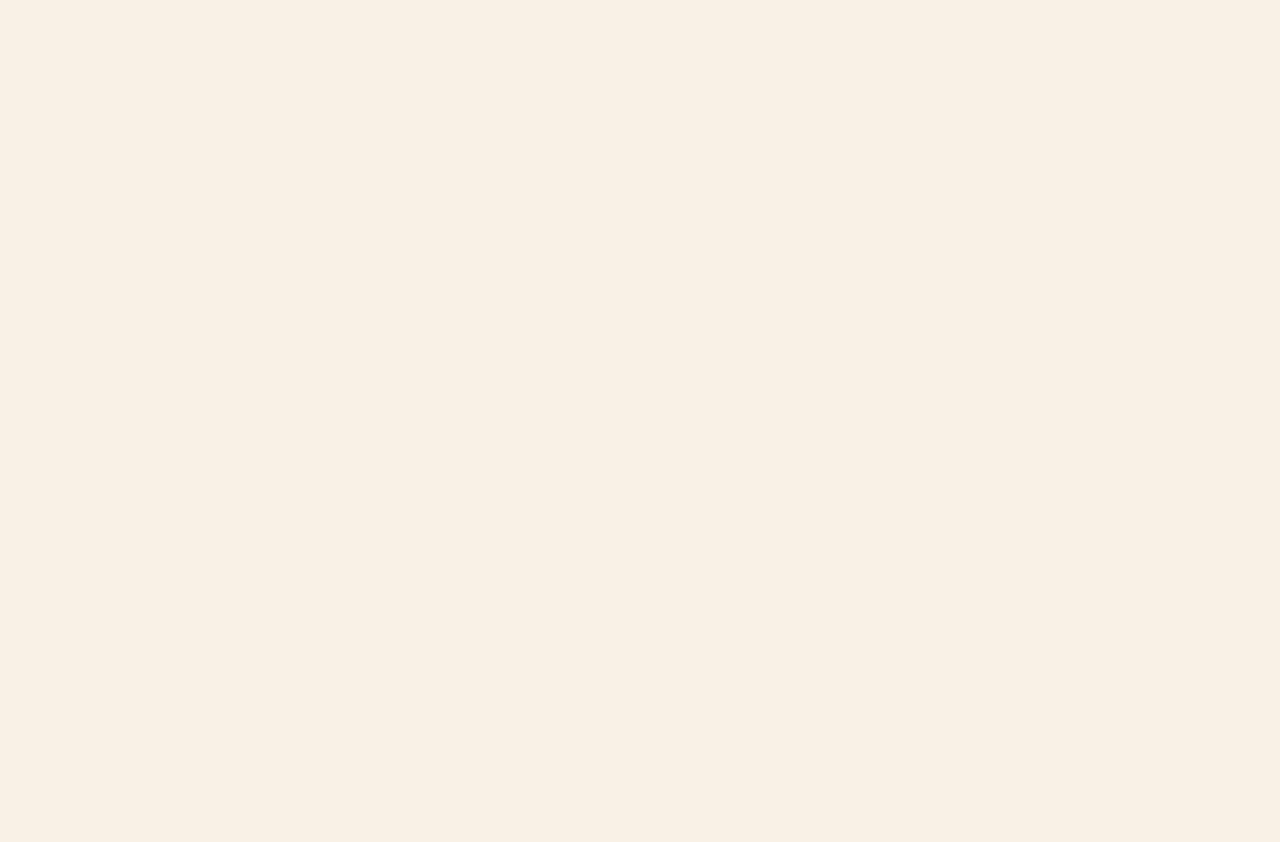
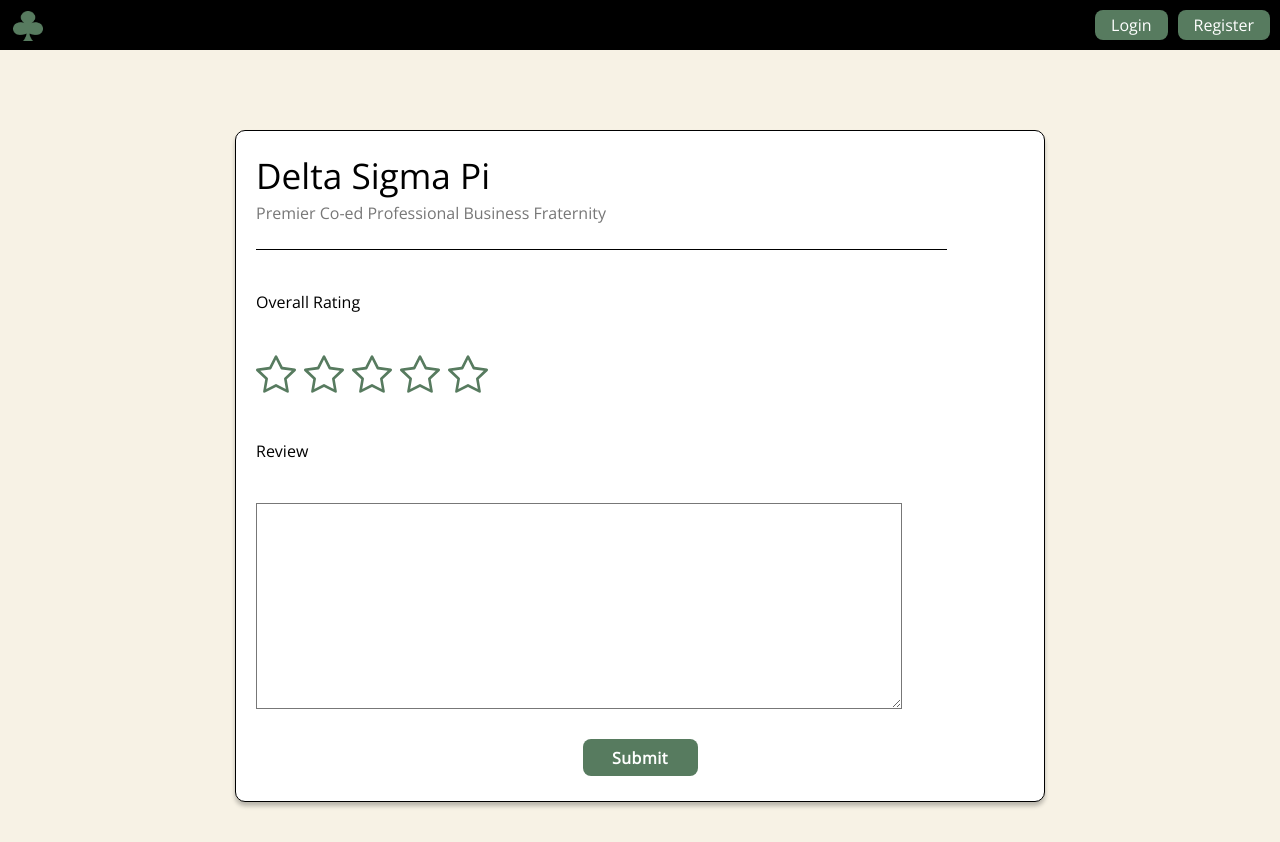
Before and after one commit to mikezhan88/Rate-My-Club, a React (Create React App) app in the folder rate-my-club/: page /newreview in a window 1280 px wide. Before the commit this address had no page. Before the commit the page ends 800 px from the top, so only its background shows below. Built offline with nearby package versions, Linux system fonts and the light colour scheme.

Commit message:
created pages to create new and edit reviews. Can change them to be overlays later. Need to figure out how to display current review status on edit review page

```diff
--- a/rate-my-club/src/App.js
+++ b/rate-my-club/src/App.js
@@ -7,6 +7,8 @@
 import AllClubsPage from './components/AllClubsPage/AllClubsPage';
 import ClubPage from './components/ClubPage/ClubPage';
 import UserPage from './components/UserProfilePage/UserProfilePage';
+import WriteReviewPage from './components/ReviewPage/WriteReview';
+import EditReviewPage from './components/ReviewPage/EditReview';
 import NavBar from './components/NavBar/NavBar';
 
 
@@ -21,6 +23,9 @@
         <Route exact path="/allclubs" element= {<AllClubsPage/>} />
         <Route exact path="/clubpage" element= {<ClubPage/>} />
         <Route exact path="/userpage" element= {<UserPage/>} />
+        <Route exact path="/newreview" element= {<WriteReviewPage/>} />
+        <Route exact path="/editreview" element= {<EditReviewPage/>} />
+
       </Routes>
     </React.Fragment>
   );
--- a/rate-my-club/src/components/ClubPage/ClubPage.js
+++ b/rate-my-club/src/components/ClubPage/ClubPage.js
@@ -5,6 +5,7 @@
 import { AverageRating, AverageRatingStars } from './ClubRating';
 import ClubReviews from './ClubReviews';
 import ClubUpdates from './ClubUpdates';
+import {Link} from 'react-router-dom'
 
 export default function ClubPage() {
     return (
@@ -18,6 +19,7 @@
                     <div>
                         <div className='club-name'>{club.clubName}</div>
                         <div className='club-tagline'>{club.tagLine}</div>
+                        <a href={"http://" +club.clubWebsite} ><div className='club-website'>{club.clubWebsite}</div></a>
                     </div>
                     <div className='club-tags'>
                         {
@@ -41,7 +43,9 @@
                                 <div>Overall Rating</div>
                                 <AverageRating club={club}/>
                                 <AverageRatingStars club={club}/>
-                                <button className='club-profile-button'>Write a Review</button>
+                                <Link to='/newreview'>
+                                    <button className='club-profile-button'>Write a Review</button>
+                                </Link>
                             </div>
                             <div className='reviews'>
                                 <ClubReviews club={club}/>
--- /dev/null
+++ b/rate-my-club/src/components/ReviewPage/EditReview.js
@@ -0,0 +1,56 @@
+import NavBar from '../NavBar/NavBar'
+import { club } from '../ClubPage/ClubInfoArray'
+import { AverageRating, AverageRatingStars } from '../ClubPage/ClubRating';
+import { BsStarFill, BsStar} from "react-icons/bs";
+import React, {useState} from 'react';
+
+
+
+
+
+export default function EditReviewPage(props) {
+
+
+    return (
+          <React.Fragment>
+           <NavBar/>
+           <div className='review-page'>
+                <div className='review-page-backdrop'>
+                <div>
+                        <div className='club-name'>{club.clubName}</div>
+                        <div className='club-tagline'>{club.tagLine}</div>
+
+                    </div>
+                    <div style={{ borderBottom: "1px solid black ", width: "90%"}}></div>
+                    <p>Overall Rating</p>
+                    <div className='review-stars'>
+                        <HeaderIcon inactiveIcon={< BsStar size={40}/>} activeIcon={<BsStarFill size={40}/>}></HeaderIcon>
+                        <HeaderIcon inactiveIcon={< BsStar size={40}/>} activeIcon={<BsStarFill size={40}/>}></HeaderIcon>
+                        <HeaderIcon inactiveIcon={< BsStar size={40}/>} activeIcon={<BsStarFill size={40}/>}></HeaderIcon>
+                        <HeaderIcon inactiveIcon={< BsStar size={40}/>} activeIcon={<BsStarFill size={40}/>}></HeaderIcon>
+                        <HeaderIcon inactiveIcon={< BsStar size={40}/>} activeIcon={<BsStarFill size={40}/>}></HeaderIcon>
+                    </div>
+
+
+
+                    <p>Review</p>
+                    <textarea className='register-description-box'></textarea>
+                    <div className='stars'>
+                        <button type='button' className='register-button'>Update</button>
+                    </div>
+                </div>
+           </div>
+         </React.Fragment>
+  )
+}
+
+
+function HeaderIcon({ inactiveIcon, activeIcon }) {
+    const [isActive, setIsActive] = useState(false);
+
+    return (
+        <div onClick={() => setIsActive(!isActive)}>
+        {isActive ? activeIcon : inactiveIcon}
+        </div>
+    );
+}
--- /dev/null
+++ b/rate-my-club/src/components/ReviewPage/WriteReview.js
@@ -0,0 +1,51 @@
+import NavBar from '../NavBar/NavBar'
+import { club } from '../ClubPage/ClubInfoArray'
+import { AverageRating, AverageRatingStars } from '../ClubPage/ClubRating';
+import { BsStarFill, BsStar} from "react-icons/bs";
+import React, {useState} from 'react';
+
+
+
+
+export default function WriteReviewPage(props) {
+    return (
+          <React.Fragment>
+           <NavBar/>
+           <div className='review-page'>
+                <div className='review-page-backdrop'>
+                <div>
+                        <div className='club-name'>{club.clubName}</div>
+                        <div className='club-tagline'>{club.tagLine}</div>
+
+                    </div>
+                    <div style={{ borderBottom: "1px solid black ", width: "90%"}}></div>
+                    <p>Overall Rating</p>
+                    <div className='review-stars'>
+                        <HeaderIcon inactiveIcon={< BsStar size={40}/>} activeIcon={<BsStarFill size={40}/>}></HeaderIcon>
+                        <HeaderIcon inactiveIcon={< BsStar size={40}/>} activeIcon={<BsStarFill size={40}/>}></HeaderIcon>
+                        <HeaderIcon inactiveIcon={< BsStar size={40}/>} activeIcon={<BsStarFill size={40}/>}></HeaderIcon>
+                        <HeaderIcon inactiveIcon={< BsStar size={40}/>} activeIcon={<BsStarFill size={40}/>}></HeaderIcon>
+                        <HeaderIcon inactiveIcon={< BsStar size={40}/>} activeIcon={<BsStarFill size={40}/>}></HeaderIcon>
+                    </div>
+
+                    <p>Review</p>
+                    <textarea className='register-description-box'></textarea>
+                    <div className='stars'>
+                        <button type='button' className='register-button'>Submit</button>
+                    </div>
+                </div>
+           </div>
+         </React.Fragment>
+  )
+}
+
+
+function HeaderIcon({ inactiveIcon, activeIcon }) {
+    const [isActive, setIsActive] = useState(false);
+
+    return (
+        <div onClick={() => setIsActive(!isActive)}>
+        {isActive ? activeIcon : inactiveIcon}
+        </div>
+    );
+}
--- a/rate-my-club/src/components/UserProfilePage/ClubReview.js
+++ b/rate-my-club/src/components/UserProfilePage/ClubReview.js
@@ -1,5 +1,6 @@
 import React from 'react'
 import { BsStarFill, BsStar } from "react-icons/bs";
+import {Link} from 'react-router-dom'
 
 export default function ClubReview(props) {
   return (
@@ -20,7 +21,9 @@
             </div>
             <p className='review-content'>{props.content}</p>
             <div className='edit-buttons'>
-                <button className='edit-review-button'>Edit Review</button>
+                <Link to='/editreview'>
+                    <button className='edit-review-button'>Edit Review</button>
+                </Link>
                 <button className='delete-review-button'>Delete Review</button>
             </div>
         </div>
--- a/rate-my-club/src/index.css
+++ b/rate-my-club/src/index.css
@@ -1126,3 +1126,56 @@
   row-gap: 2px;
   margin-top: 15px;
 }
+
+#overlay {
+  position: fixed; /* Sit on top of the page content */
+  display: none; /* Hidden by default */
+  width: 100%; /* Full width (cover the whole page) */
+  height: 100%; /* Full height (cover the whole page) */
+  top: 0;
+  left: 0;
+  right: 0;
+  bottom: 0;
+  background-color: rgba(0,0,0,0.5); /* Black background with opacity */
+  z-index: 2; /* Specify a stack order in case you're using a different order for other elements */
+  cursor: pointer; /* Add a pointer on hover */
+}
+
+
+.review-page{
+  position: relative;
+  display: flex;
+  flex-direction: column;
+  justify-content: center;
+  align-items: center;
+  margin-right: 10%;
+  margin-left: 10%;
+  row-gap: 10px;
+}
+
+.review-page-backdrop{
+  position: relative;
+  margin-top: 120px;
+  bottom: 40px;
+  background-color: white;
+  border-radius: 10px;
+  width: 60vw;
+  height: fit-content;
+  border: 0.7px solid black;
+  box-shadow: 0px 4px 4px rgba(0, 0, 0, 0.25);
+  display: flex;
+  flex-direction: column;
+  row-gap: 25px;
+  justify-content: center;
+  align-items: left;
+  padding: 20px;
+}
+
+.review-stars {
+  position: relative;
+  display: flex;
+  flex-direction: row;
+  justify-content: left;
+  color: #577B5F;
+  column-gap: 8px;
+}
```
